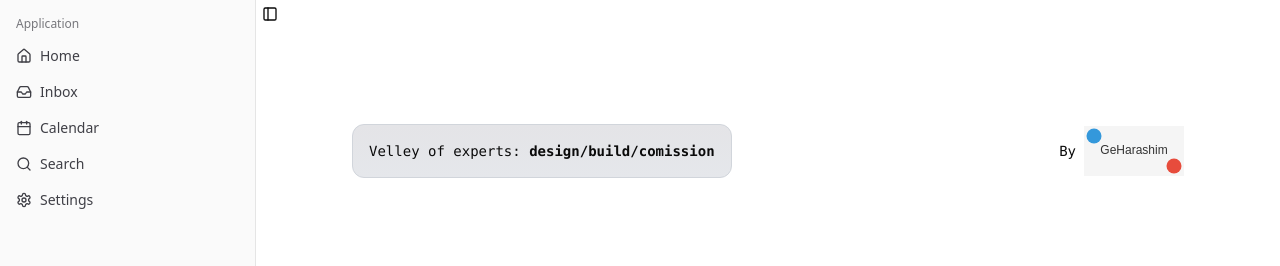
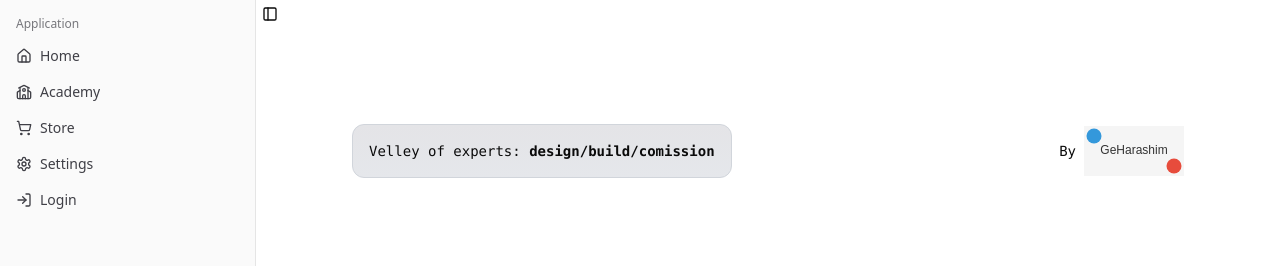
Before and after one commit to WashyKK/ui, a Next.js app: page / in a window 1280 px wide. Shown: the top 266 px of the page. Built offline with nearby package versions, Linux system fonts and the light colour scheme.

Commit message:
enhance sidebar
Signed-off-by: WashingtonKK <washingtonkigan@gmail.com>

```diff
--- a/src/components/ui/app-sidebar.tsx
+++ b/src/components/ui/app-sidebar.tsx
@@ -1,4 +1,4 @@
-import { Calendar, Home, Inbox, Search, Settings } from "lucide-react";
+import { ShoppingCart, Home, School, LogIn, Settings } from "lucide-react";
 
 import {
   Sidebar,
@@ -19,25 +19,25 @@ const items = [
     icon: Home,
   },
   {
-    title: "Inbox",
-    url: "#",
-    icon: Inbox,
+    title: "Academy",
+    url: "learn",
+    icon: School,
   },
   {
-    title: "Calendar",
-    url: "#",
-    icon: Calendar,
-  },
-  {
-    title: "Search",
-    url: "#",
-    icon: Search,
+    title: "Store",
+    url: "store",
+    icon: ShoppingCart,
   },
   {
     title: "Settings",
     url: "#",
     icon: Settings,
   },
+  {
+    title: "Login",
+    url: "#",
+    icon:LogIn,
+  }
 ];
 
 export function AppSidebar() {
```
Also changed, not shown: 1 other file (tests, documents, lock files or other folders).
